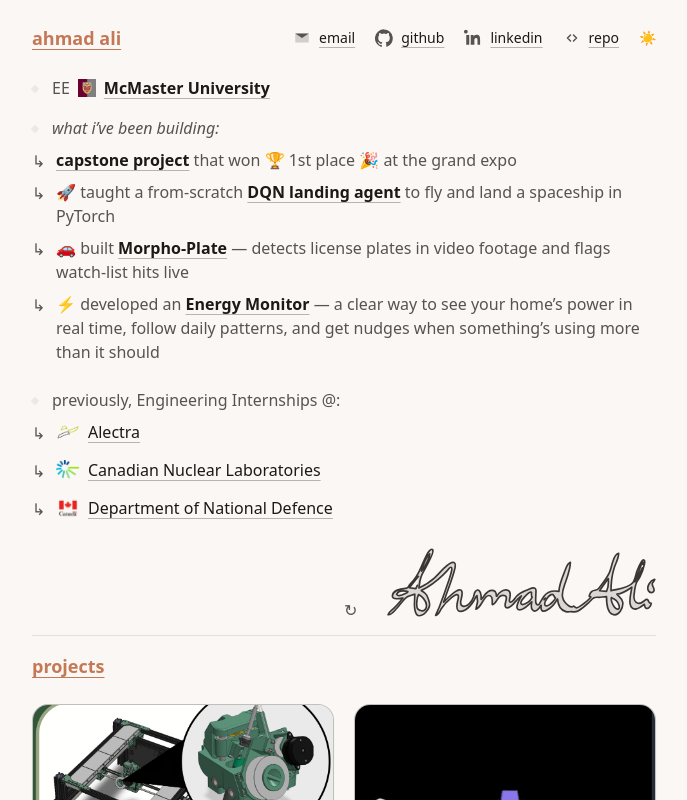
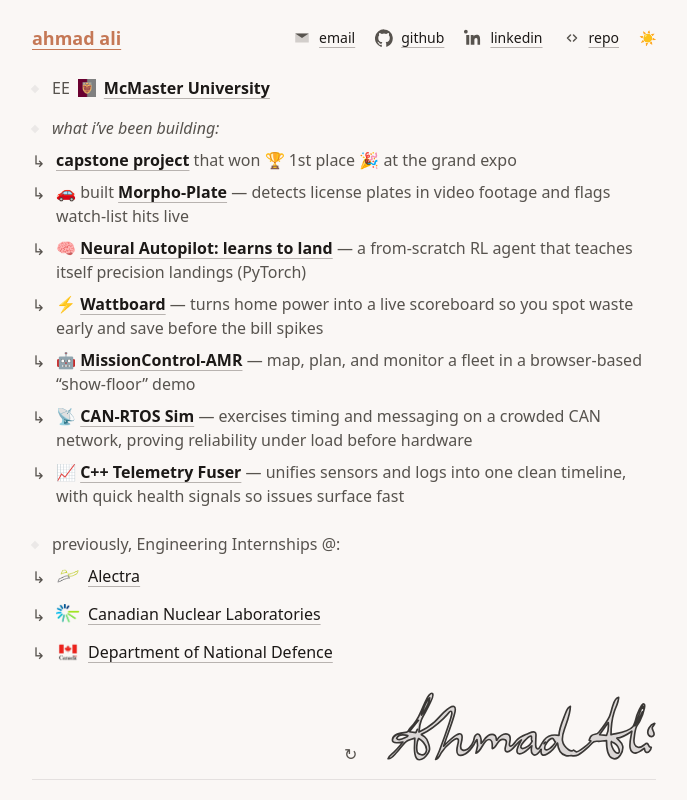
Before and after one commit to chaffybird56/portfolio, a Next.js app: page / in a window 1280 px wide. Shown: the top 800 px of the page, without its empty margins (296-983 px from the left). Built offline with nearby package versions, Linux system fonts and the light colour scheme.

Commit message:
interface updates

```diff
--- a/src/app/page.js
+++ b/src/app/page.js
@@ -54,60 +54,72 @@
       >
         capstone project
       </Link>{" "}
-            that won <span className="text-fg">🏆 1st place 🎉</span> at the grand
-            expo
+      that won <span className="text-fg">🏆 1st place 🎉</span> at the grand expo
     </li>
 
     <li className="li-row text-muted">
-            <span className="li-arrow">↳</span> 🚀{" "}
-            taught a from-scratch{" "}
+      <span className="li-arrow">↳</span> 🚗{" "}
+      built{" "}
+      <Link
+        href="https://github.com/chaffybird56/morpho-plate"
+        target="_blank"
+        className="u-anim-static font-semibold"
+      >
+        Morpho-Plate
+      </Link>{" "}
+      — detects license plates in video footage and flags watch-list hits live
+    </li>
+
+    <li className="li-row text-muted">
+      <span className="li-arrow">↳</span> 🧠{" "}
       <Link
         href="https://github.com/chaffybird56/ApolloDQN"
         target="_blank"
         className="u-anim-static font-semibold"
       >
-              DQN landing agent
+        Neural Autopilot: learns to land
       </Link>{" "}
-            to fly and land a spaceship in PyTorch
+      — a from-scratch RL agent that teaches itself precision landings (PyTorch)
     </li>
 
     <li className="li-row text-muted">
-            <span className="li-arrow">↳</span> 🚗{" "}
-            built{" "}
-            <Link href="https://github.com/chaffybird56/morpho-plate" target="_blank" className="u-anim-static font-semibold">
-              Morpho-Plate
+    <span className="li-arrow">↳</span> ⚡{" "}
+    <Link href="https://github.com/chaffybird56/Wattboard" target="_blank" className="u-anim-static font-semibold">
+      Wattboard
     </Link>{" "}
-            — detects license plates in video footage and flags watch-list hits live
+    — turns home power into a live scoreboard so you spot waste early and save before the bill spikes
   </li>
 
-          {/*}
     <li className="li-row text-muted">
-            <span className="li-arrow">↳</span> 🔎{" "}
-            created{" "}
+      <span className="li-arrow">↳</span> 🤖{" "}
       <Link
-              href="https://github.com/chaffybird56/Foresight"
+        href="https://github.com/chaffybird56/MissionControl-AMR"
         target="_blank"
         className="u-anim-static font-semibold"
       >
-              Foresight
+        MissionControl-AMR
       </Link>{" "}
-            — helps teams keep machines healthy: watches key signals, spots odd
-            behavior, and gives a heads-up on likely failures
-          </li>*/}
+      — map, plan, and monitor a fleet in a browser-based “show-floor” demo
+    </li>
 
     <li className="li-row text-muted">
-            <span className="li-arrow">↳</span> ⚡{" "}
-            developed an{" "}
-            <Link
-              href="https://github.com/chaffybird56/Home-EnergyMonitor"
-              target="_blank"
-              className="u-anim-static font-semibold"
-            >
-              Energy Monitor
+  <span className="li-arrow">↳</span> 📡{" "}
+  <Link href="https://github.com/chaffybird56/CAN-RTOS-Sim" target="_blank" className="u-anim-static font-semibold">
+    CAN-RTOS Sim
   </Link>{" "}
-            — a clear way to see your home’s power in real time, follow daily
-            patterns, and get nudges when something’s using more than it should
+  — exercises timing and messaging on a crowded CAN network, proving reliability under load before hardware
 </li>
+
+
+  <li className="li-row text-muted">
+    <span className="li-arrow">↳</span> 📈{" "}
+    <Link href="https://github.com/chaffybird56/cpp-telemetry-fuser" target="_blank" className="u-anim-static font-semibold">
+      C++ Telemetry Fuser
+    </Link>{" "}
+    — unifies sensors and logs into one clean timeline, with quick health signals so issues surface fast
+  </li>
+
+
   </ul>
 </div>
 
```
Lines whose indentation alone changed are shown as unchanged.
